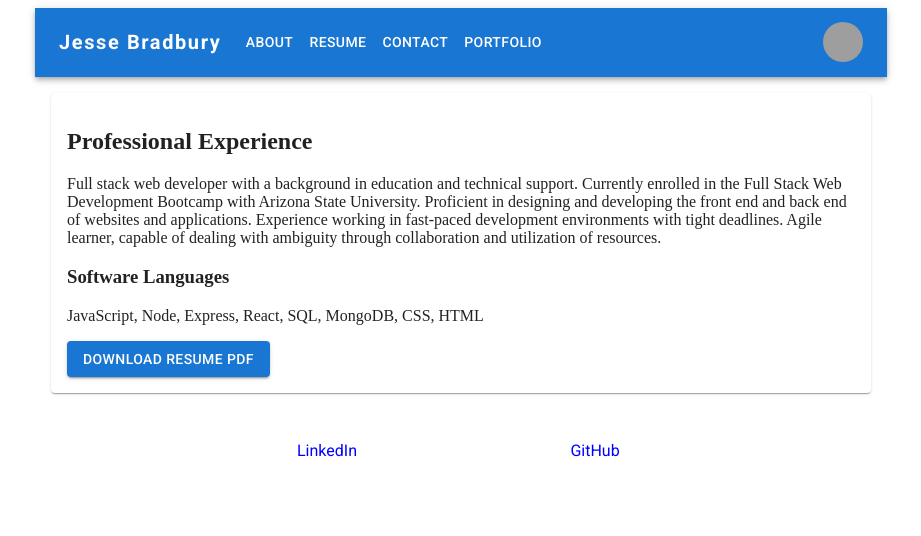
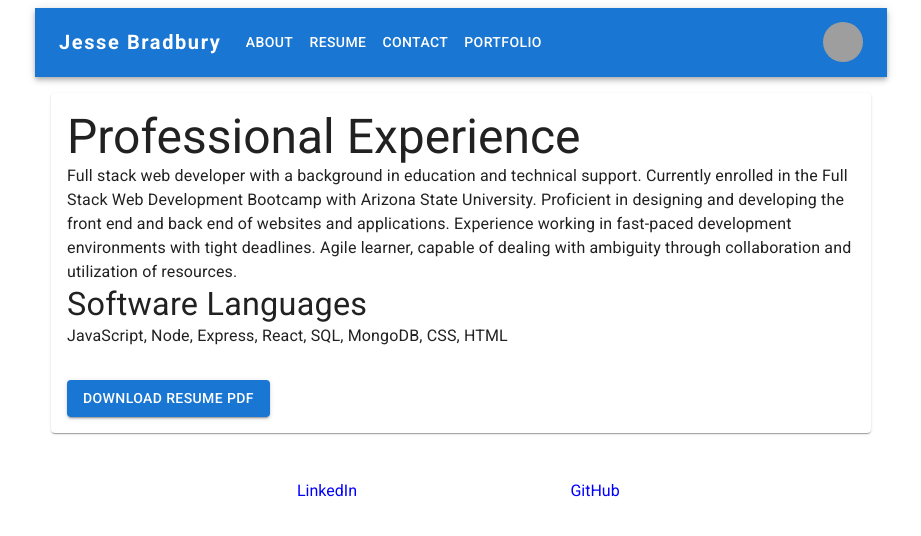
Before and after one commit to JesseBradbury/Portfolio-React, a React (Vite) app: page /resume in a window 1280 px wide. Shown: the top 536 px of the page, without its empty margins (179-1100 px from the left). Built offline with nearby package versions, Linux system fonts and the light colour scheme; grey boxes are pictures that could not be loaded.

Commit message:
Added text formatting, added aditional descriptions to the projects page.

```diff
--- a/src/components/Contact.jsx
+++ b/src/components/Contact.jsx
@@ -11,6 +11,7 @@ import { TextField, Container } from "@mui/material"
 import Grid from '@mui/material/Unstable_Grid2'; // Grid version 2
 import { Paper } from "@mui/material";
 import Button from '@mui/material/Button';
+import Typography from '@mui/material/Typography'
 import SendIcon from '@mui/icons-material/Send';
 
 // This sets the current state of all the forms and the possible errors.
@@ -55,10 +56,10 @@ export default function Contact() {
     return (
         <div>
             <Paper>
-                <Container>
+                <Container sx={{ p: 2 }}>
 
                     <div>
-                        <h2>Contact Me</h2>
+                        <Typography variant="h3" >Contact Me</Typography>
                     </div>
                     <form onSubmit={handleSubmit}>
                     <Grid container spacing={2}>
--- a/src/components/Resume.jsx
+++ b/src/components/Resume.jsx
@@ -2,6 +2,7 @@ import { Paper } from "@mui/material"
 import { Box } from "@mui/material"
 // import { Link } from "react-router-dom"
 import { Button } from "@mui/material"
+import Typography from '@mui/material/Typography'
 
 
 export default function Resume() {
@@ -9,17 +10,19 @@ export default function Resume() {
         <Box>
             <Paper>
                 <Box sx={{ p: 2 }}>
-                    <h2>Professional Experience</h2>
-                    <p>Full stack web developer with a background in education and technical support. Currently enrolled in the Full Stack Web Development Bootcamp with Arizona State University. Proficient in designing and developing the front end and back end of websites and applications. Experience working in fast-paced development environments with tight deadlines. Agile learner, capable of dealing with ambiguity through collaboration and utilization of resources. </p>
+                    <Typography variant="h3">Professional Experience</Typography>
+                    <Typography>Full stack web developer with a background in education and technical support. Currently enrolled in the Full Stack Web Development Bootcamp with Arizona State University. Proficient in designing and developing the front end and back end of websites and applications. Experience working in fast-paced development environments with tight deadlines. Agile learner, capable of dealing with ambiguity through collaboration and utilization of resources. </Typography>
 
-                    <h3>Software Languages</h3>
-                    <p>JavaScript, Node, Express, React, SQL, MongoDB, CSS, HTML</p>
+                    <Typography variant="h4">Software Languages</Typography>
+                    <Typography>JavaScript, Node, Express, React, SQL, MongoDB, CSS, HTML</Typography>
+                </Box>
 
-                    <a href="/projects/BradburyWebResume.pdf" download>
-                        <Button variant="contained" color="primary">
-                            Download Resume PDF
-                        </Button>
-                    </a>
+                <Box sx={{ p: 2 }}>
+                <a href="/projects/BradburyWebResume.pdf" download>
+                    <Button variant="contained" color="primary">
+                        Download Resume PDF
+                    </Button>
+                </a>
                 </Box>
             </Paper>
         </Box>
```
Also changed, not shown: src/components/Portfolio.jsx (+17 -101 lines).
